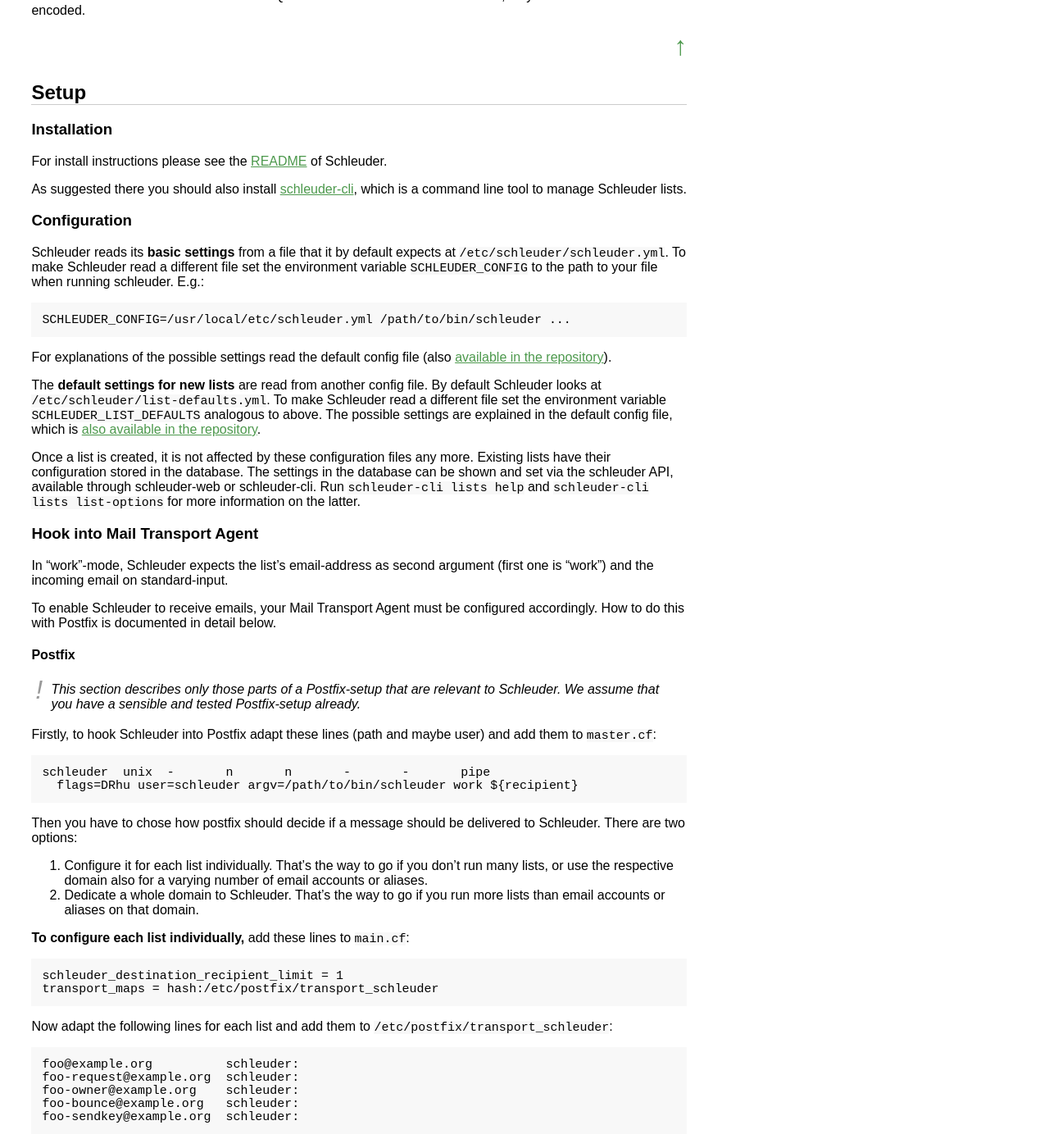
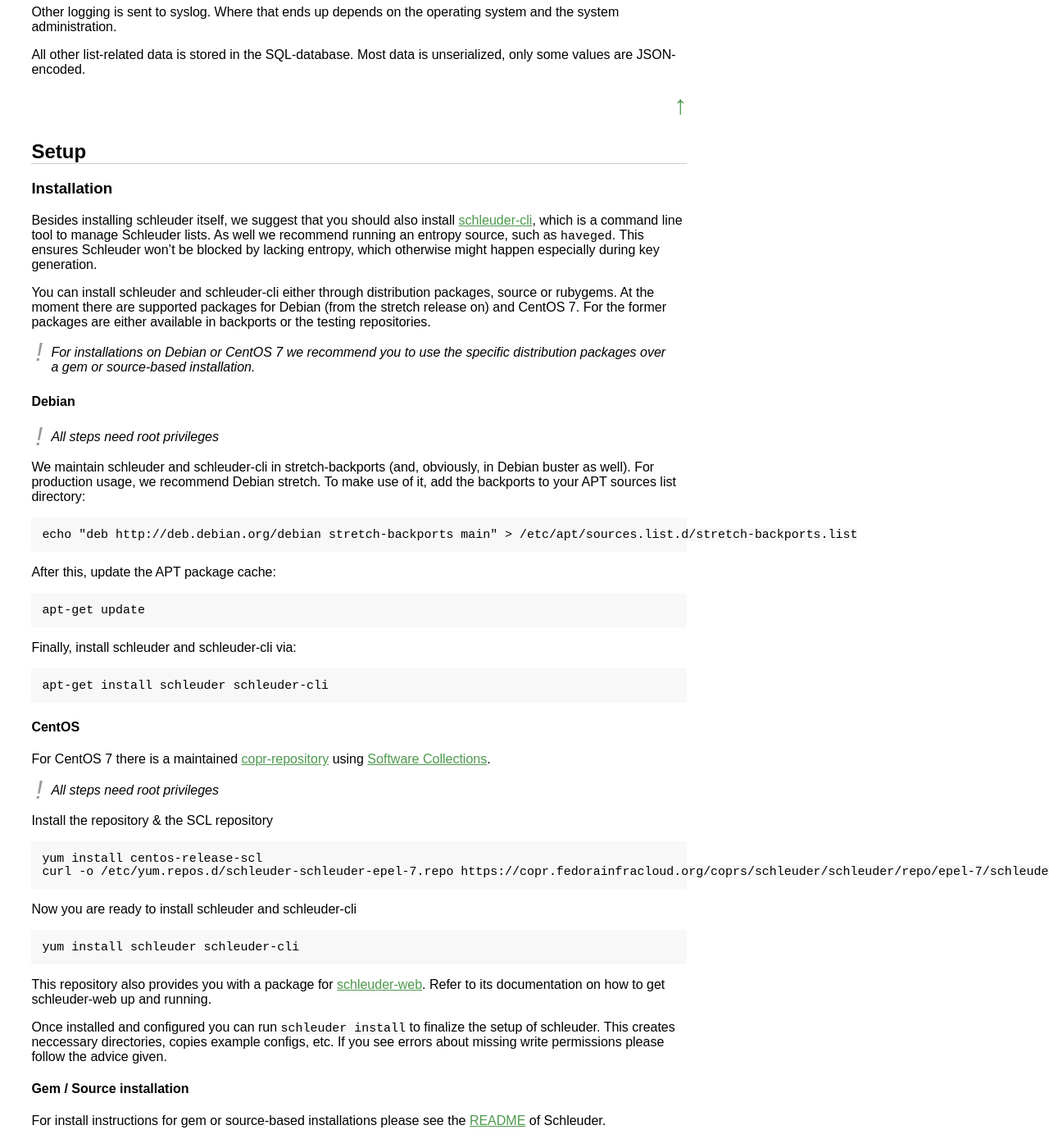
Before and after one commit to schleuder/schleuder-website, a Jekyll site: the page built from docs/index.md, in a window 1280 px wide and 1400 px high, scrolled down 2150 px. Shown: the whole window at 82% size. Built offline with Jekyll 4.4.1, drawn with Linux system fonts in a browser that asks for light colours; some of the changed text lies outside the part shown.

Commit message:
Add documentation on how to install schleuder
Add documentation about the different package installation methods
into the documentation itself.

Closes #18

```diff
--- a/docs/index.md
+++ b/docs/index.md
@@ -68,10 +68,57 @@
 
 ### Installation
 
-For install instructions please see the [README](https://0xacab.org/schleuder/schleuder/blob/master/README.md) of Schleuder.
+Besides installing schleuder itself, we suggest that you should also install [schleuder-cli](https://0xacab.org/schleuder/schleuder-cli), which is a command line tool to manage Schleuder lists. As well we recommend running an entropy source, such as `haveged`. This ensures Schleuder won't be blocked by lacking entropy, which otherwise might happen especially during key generation.
 
-As suggested there you should also install [schleuder-cli](https://0xacab.org/schleuder/schleuder-cli), which is a command line tool to manage Schleuder lists.
+You can install schleuder and schleuder-cli either through distribution packages, source or rubygems. At the moment there are supported packages for Debian (from the stretch release on) and CentOS 7. For the former packages are either available in backports or the testing repositories.
 
+{: .note}
+For installations on Debian or CentOS 7 we recommend you to use the specific distribution packages over a gem or source-based installation.
+
+#### Debian
+
+{: .note}
+All steps need root privileges
+
+We maintain schleuder and schleuder-cli in stretch-backports (and, obviously, in Debian buster as well). For production usage, we recommend Debian stretch. To make use of it, add the backports to your APT sources list directory:
+
+    echo "deb http://deb.debian.org/debian stretch-backports main" > /etc/apt/sources.list.d/stretch-backports.list
+
+After this, update the APT package cache:
+
+    apt-get update
+
+Finally, install schleuder and schleuder-cli via:
+
+    apt-get install schleuder schleuder-cli
+
+#### CentOS
+
+For CentOS 7 there is a maintained [copr-repository](https://copr.fedorainfracloud.org/coprs/schleuder/schleuder/) using [Software Collections](https://www.softwarecollections.org/en/).
+
+{: .note}
+All steps need root privileges
+
+Install the repository & the SCL repository
+
+    yum install centos-release-scl
+    curl -o /etc/yum.repos.d/schleuder-schleuder-epel-7.repo https://copr.fedorainfracloud.org/coprs/schleuder/schleuder/repo/epel-7/schleuder-schleuder-epel-7.repo
+
+Now you are ready to install schleuder and schleuder-cli
+
+    yum install schleuder schleuder-cli
+
+This repository also provides you with a package for [schleuder-web](https://0xacab.org/schleuder/schleuder-web/). Refer to its documentation on how to get schleuder-web up and running.
+
+Once installed and configured you can run `schleuder install` to finalize the setup of schleuder. This creates neccessary directories, copies example configs, etc. If you see errors about missing write permissions please follow the advice given.
+
+#### Gem / Source installation
+
+For install instructions for gem or source-based installations please see the [README](https://0xacab.org/schleuder/schleuder/blob/master/README.md#installing-schleuder) of Schleuder.
+
+#### Puppet
+
+To automate the installation and configuration of schleuder, schleuder-cli, schleuder-web (on CentOS 7) and to create/destroy schleuder lists, there is a [schleuder puppet module](https://0xacab.org/schleuder/puppet-schleuder). Have a look at its [README](https://0xacab.org/schleuder/puppet-schleuder/blob/master/README.md) on how to use it. We would like to extend the module to Debian as well - help highly appreciated.
 
 ### Configuration
 
```
Also changed, not shown: index.md (+1 -1 lines).
